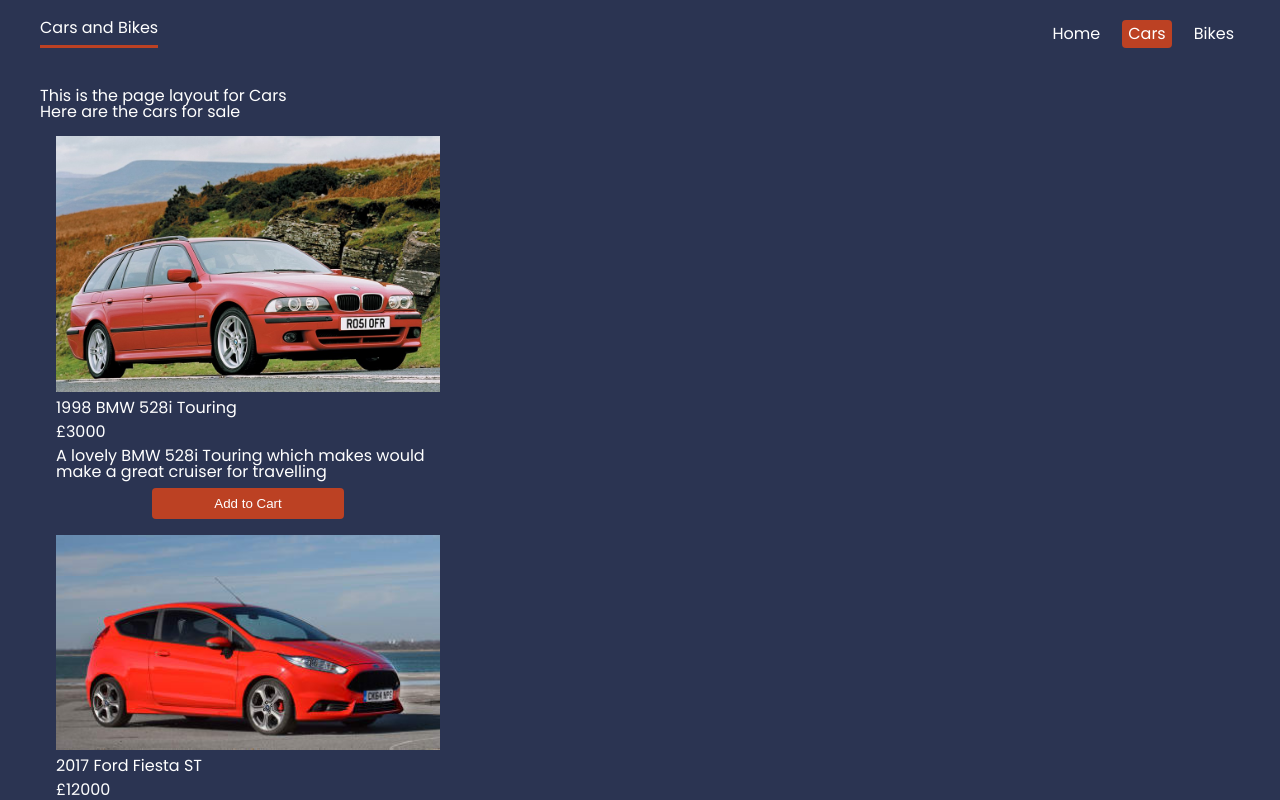
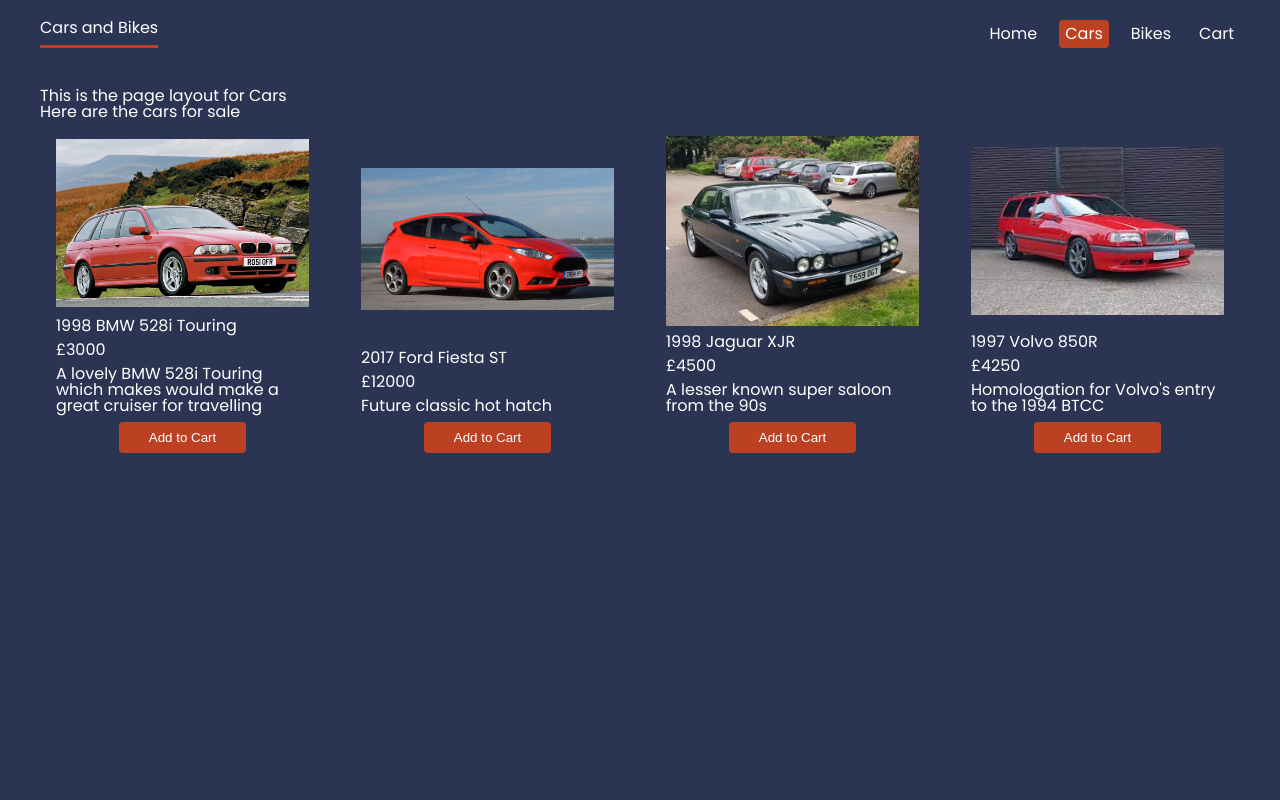
Before and after one commit to LukasDrinkwater/project-shopping-cart, a React (Vite) app: page /cars in a window 1280 px wide. Shown: the top 800 px of the page. Built offline with nearby package versions, Linux system fonts and the light colour scheme.

Commit message:
continued working on css for cars to get a basic design before starting working on add to cart functionality

```diff
--- a/src/App.jsx
+++ b/src/App.jsx
@@ -12,17 +12,21 @@
 // Layouts
 import { RootLayout } from "./pageLayouts/RootLayout";
 import { CarsLayout } from "./pageLayouts/CarsLayout";
+import { CartLayout } from "./pageLayouts/CartLayout";
 
 // states variable imports
 import { carDataArray } from "./pages/cars/carData";
 
 const App = () => {
   const [carData, setCarData] = useState(carDataArray);
+  // const [BikeData, setBikeData] = useState(BikeDataArray);
 
   const router = createBrowserRouter(
     createRoutesFromElements(
       <Route path="/" element={<RootLayout />}>
         <Route path="cars" element={<CarsLayout carData={carData} />}></Route>
+        {/* <Route path="bikes" element={<BikesLayout bikeData={bikeData} />} /> */}
+        <Route path="cart" element={<CartLayout />} />
       </Route>
     )
   );
--- /dev/null
+++ b/src/pageLayouts/CartLayout.jsx
@@ -0,0 +1,9 @@
+const CartLayout = () => {
+  return (
+    <div>
+      <p>This is the cart layout</p>
+    </div>
+  );
+};
+
+export { CartLayout };
--- a/src/pageLayouts/RootLayout.jsx
+++ b/src/pageLayouts/RootLayout.jsx
@@ -11,6 +11,7 @@
           <NavLink to="/">Home</NavLink>
           <NavLink to="cars">Cars</NavLink>
           <NavLink to="bikes">Bikes</NavLink>
+          <NavLink to="cart">Cart</NavLink>
         </nav>
       </header>
       <main>
--- a/src/pages/cars/CarsContainerSetup.jsx
+++ b/src/pages/cars/CarsContainerSetup.jsx
@@ -1,4 +1,7 @@
 import { VehicleCard } from "../../components/VehicleCard";
+
+// import styles
+import "../../styles/carAndBikePage.css";
 
 const CarsContainerSetup = ({ carData }) => {
   // id, make, model, year, price, disc, img
--- a/src/styles/carAndBikePage.css
+++ b/src/styles/carAndBikePage.css
@@ -1,2 +1,5 @@
 .gridContainer {
+  display: grid;
+  grid-template-columns: repeat(auto-fill, minmax(250px, 1fr));
+  gap: 20px;
 }
--- a/src/styles/cardLayout.css
+++ b/src/styles/cardLayout.css
@@ -1,17 +1,18 @@
 .card {
-  max-width: 30vw;
+  /* max-width: 30vw; */
   display: flex;
   flex-direction: column;
   margin: 1rem;
   /* align-items to get the text to be at the left */
-  align-items: flex-start;
+  /* align-items: flex-start; */
 }
 
 .card img {
   /* height: 20vw; */
-  /* max-width: 100%; */
-  width: 30vw;
-  max-height: 100%;
+  width: 100%;
+  /* width: 30vw; */
+  height: 100%;
+  object-fit: contain;
 }
 
 .cardInfo > * {
```
